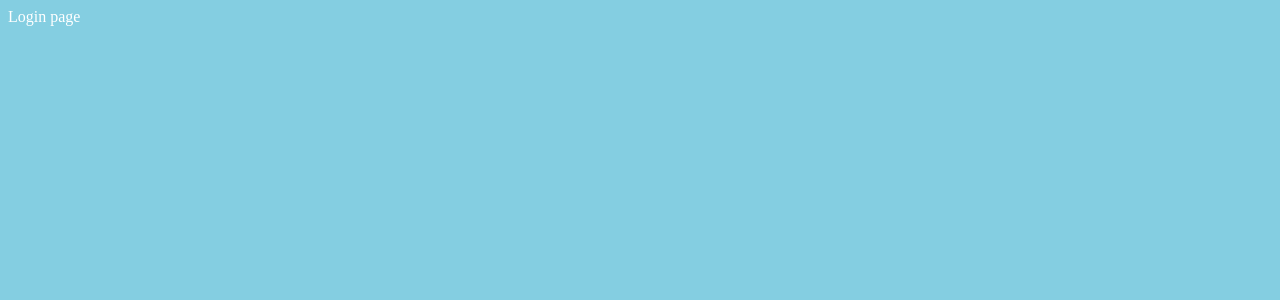
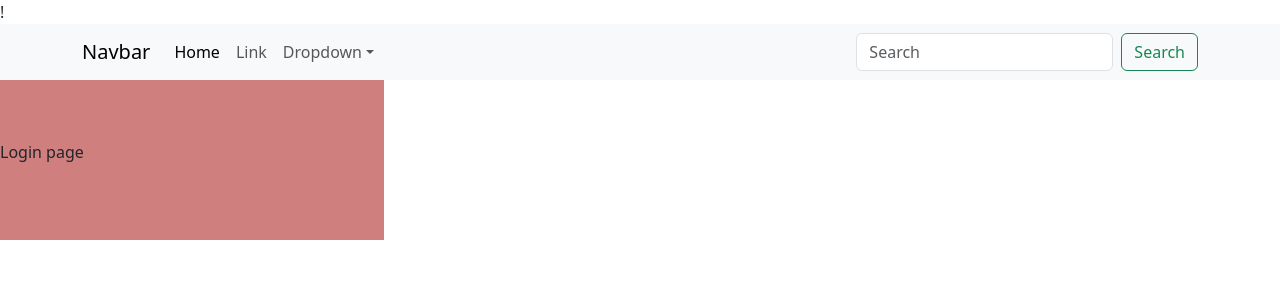
Before and after one commit to Giantsquid1000/TechnoTune, a Flask app: page /login in a window 1280 px wide. Before the commit the part shown is almost empty. Shown: the top 300 px of the page. Run offline with Flask 3, Linux system fonts and the light colour scheme; some libraries are stand-ins or nearby versions.

Commit message:
bootstrap

```diff
--- a/static/style.css
+++ b/static/style.css
@@ -2,3 +2,11 @@ body{
     background-color: #84cee1;
     color:white;
 }
+
+.loginDiv{
+    position:absolute;
+    align-content:center;
+    width:30%;
+    height:20%;
+    background-color:rgb(208, 127, 127);
+}
--- a/templates/login.html
+++ b/templates/login.html
@@ -1,5 +1,9 @@
 {% extends "template.html" %}
 
 {% block content %}
-<p> Login page </p>
+
+<div class="loginDiv">
+    <p> Login page </p>
+</div>
+
 {% endblock %}
--- a/templates/template.html
+++ b/templates/template.html
@@ -3,8 +3,80 @@
         <title> TechnoTune </title>
         <link rel="stylesheet" href="../static/style.css" />
         <script src="jquery-3.7.1.min.js"></script>
+        !<!doctype html>
+                <!-- Bootstrap -->
+                <meta charset="utf-8" />
+                <meta name="viewport" content="width=device-width, initial-scale=1, shrink-to-fit=no"/>
+                <link href="https://cdn.jsdelivr.net/npm/bootstrap@5.3.2/dist/css/bootstrap.min.css" rel="stylesheet" integrity="sha384-T3c6CoIi6uLrA9TneNEoa7RxnatzjcDSCmG1MXxSR1GAsXEV/Dwwykc2MPK8M2HN" crossorigin="anonymous">
+                <script src="https://cdn.jsdelivr.net/npm/@popperjs/core@2.11.8/dist/umd/popper.min.js" integrity="sha384-I7E8VVD/ismYTF4hNIPjVp/Zjvgyol6VFvRkX/vR+Vc4jQkC+hVqc2pM8ODewa9r" crossorigin="anonymous" ></script>
+                <script src="https://cdn.jsdelivr.net/npm/bootstrap@5.3.2/dist/js/bootstrap.min.js" integrity="sha384-BBtl+eGJRgqQAUMxJ7pMwbEyER4l1g+O15P+16Ep7Q9Q+zqX6gSbd85u4mG4QzX+" crossorigin="anonymous" ></script>
     </head>
     <body>
+        <nav class="navbar navbar-expand-sm navbar-light bg-light">
+            <div class="container">
+                <a class="navbar-brand" href="#">Navbar</a>
+                <button
+                    class="navbar-toggler d-lg-none"
+                    type="button"
+                    data-bs-toggle="collapse"
+                    data-bs-target="#collapsibleNavId"
+                    aria-controls="collapsibleNavId"
+                    aria-expanded="false"
+                    aria-label="Toggle navigation"
+                >
+                    <span class="navbar-toggler-icon"></span>
+                </button>
+                <div class="collapse navbar-collapse" id="collapsibleNavId">
+                    <ul class="navbar-nav me-auto mt-2 mt-lg-0">
+                        <li class="nav-item">
+                            <a class="nav-link active" href="#" aria-current="page"
+                                >Home
+                                <span class="visually-hidden">(current)</span></a
+                            >
+                        </li>
+                        <li class="nav-item">
+                            <a class="nav-link" href="#">Link</a>
+                        </li>
+                        <li class="nav-item dropdown">
+                            <a
+                                class="nav-link dropdown-toggle"
+                                href="#"
+                                id="dropdownId"
+                                data-bs-toggle="dropdown"
+                                aria-haspopup="true"
+                                aria-expanded="false"
+                                >Dropdown</a
+                            >
+                            <div
+                                class="dropdown-menu"
+                                aria-labelledby="dropdownId"
+                            >
+                                <a class="dropdown-item" href="#"
+                                    >Action 1</a
+                                >
+                                <a class="dropdown-item" href="#"
+                                    >Action 2</a
+                                >
+                            </div>
+                        </li>
+                    </ul>
+                    <form class="d-flex my-2 my-lg-0">
+                        <input
+                            class="form-control me-sm-2"
+                            type="text"
+                            placeholder="Search"
+                        />
+                        <button
+                            class="btn btn-outline-success my-2 my-sm-0"
+                            type="submit"
+                        >
+                            Search
+                        </button>
+                    </form>
+                </div>
+            </div>
+        </nav>
+
         {% block content %}
         <p>Hi </p>
         {% endblock %}
```
